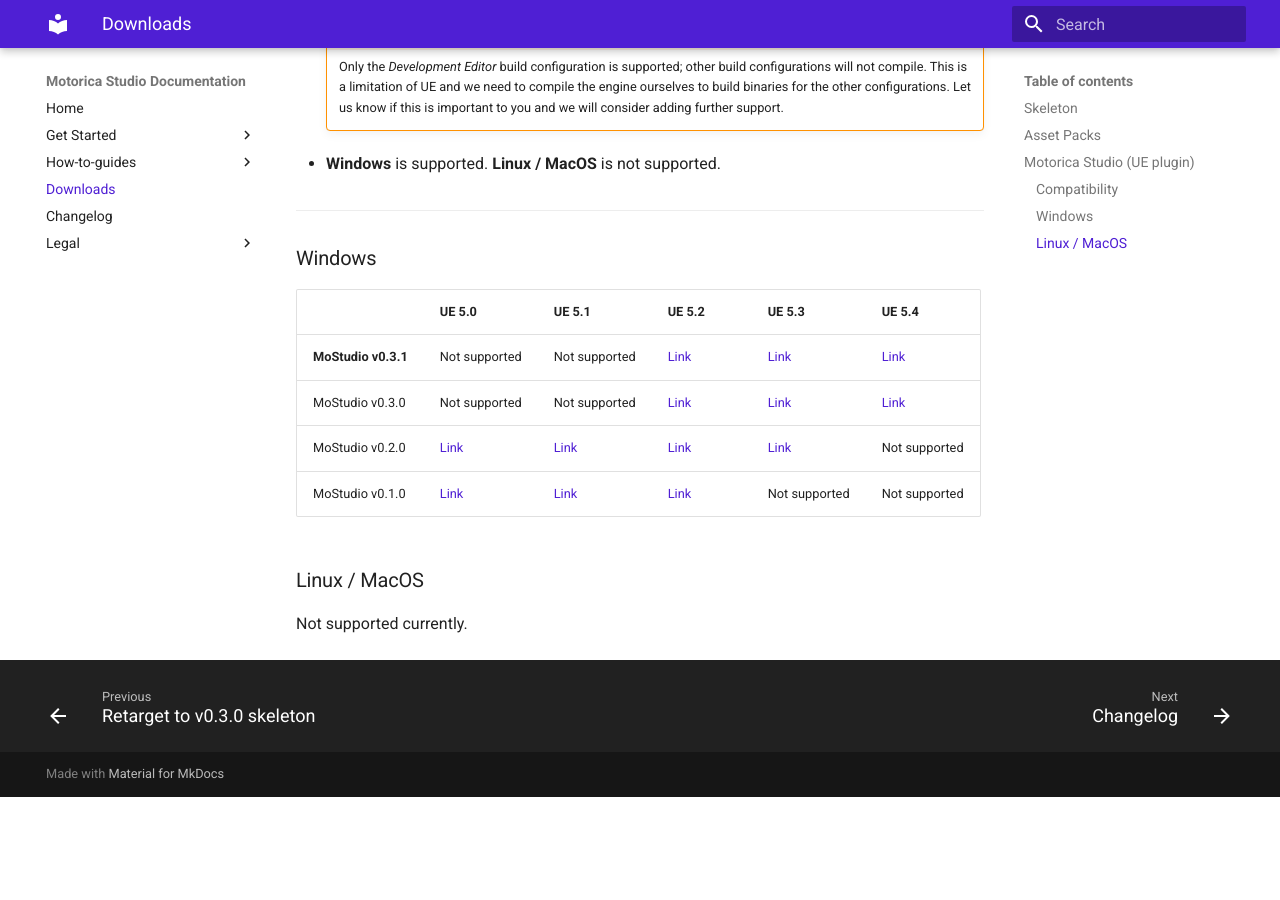
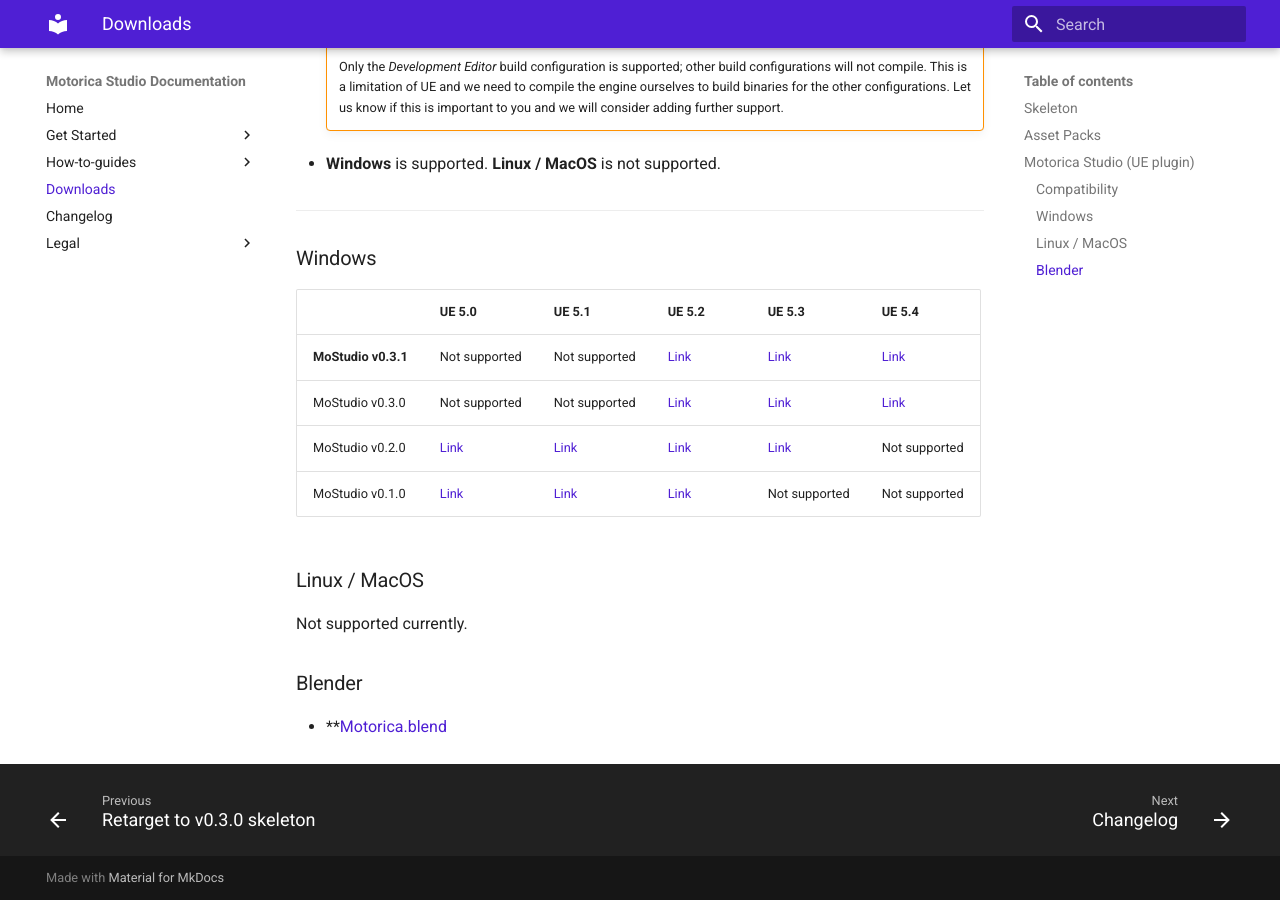
Before and after one commit to MotoricaAI/MoStudioDocs, an MkDocs documentation site: the page built from docs/downloads.md, in a window 1280 px wide and 900 px high, scrolled down 912 px. Built offline with MkDocs 1.6.1 and Material for MkDocs 9.7.7, drawn with Linux system fonts in a browser that asks for light colours; before the commit the page ends 1709 px from its top, so only the background shows below that.

Commit message:
Update downloads.md
Added the Blender file

```diff
--- a/docs/downloads.md
+++ b/docs/downloads.md
@@ -46,3 +46,7 @@
 ### Linux / MacOS
 
 Not supported currently.
+
+### Blender
+
+- **[Motorica.blend](https://drive.google.com/file/d/1-FUC3YTwEUB0i5nUnwH_NoySo5LHl83t/view)
```
